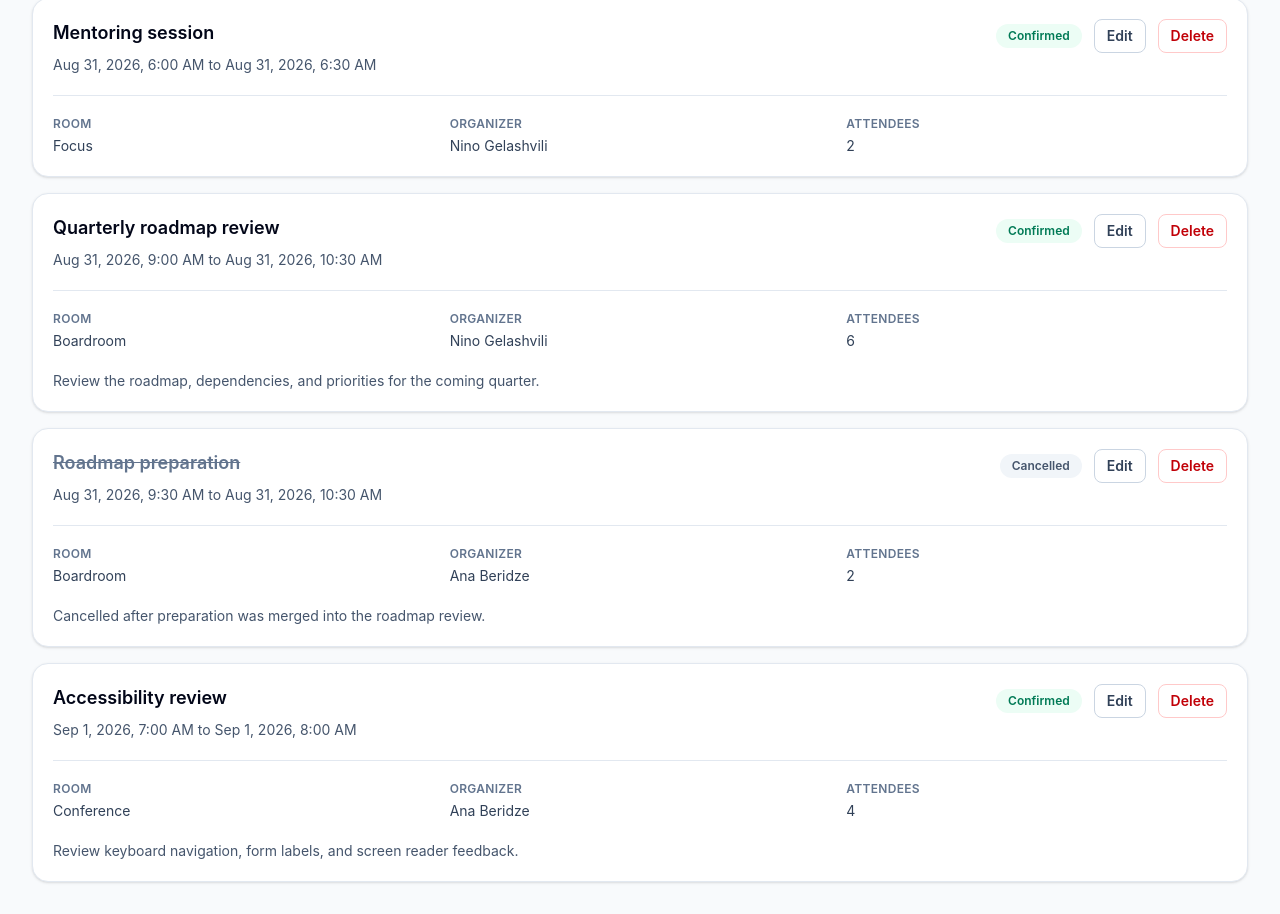
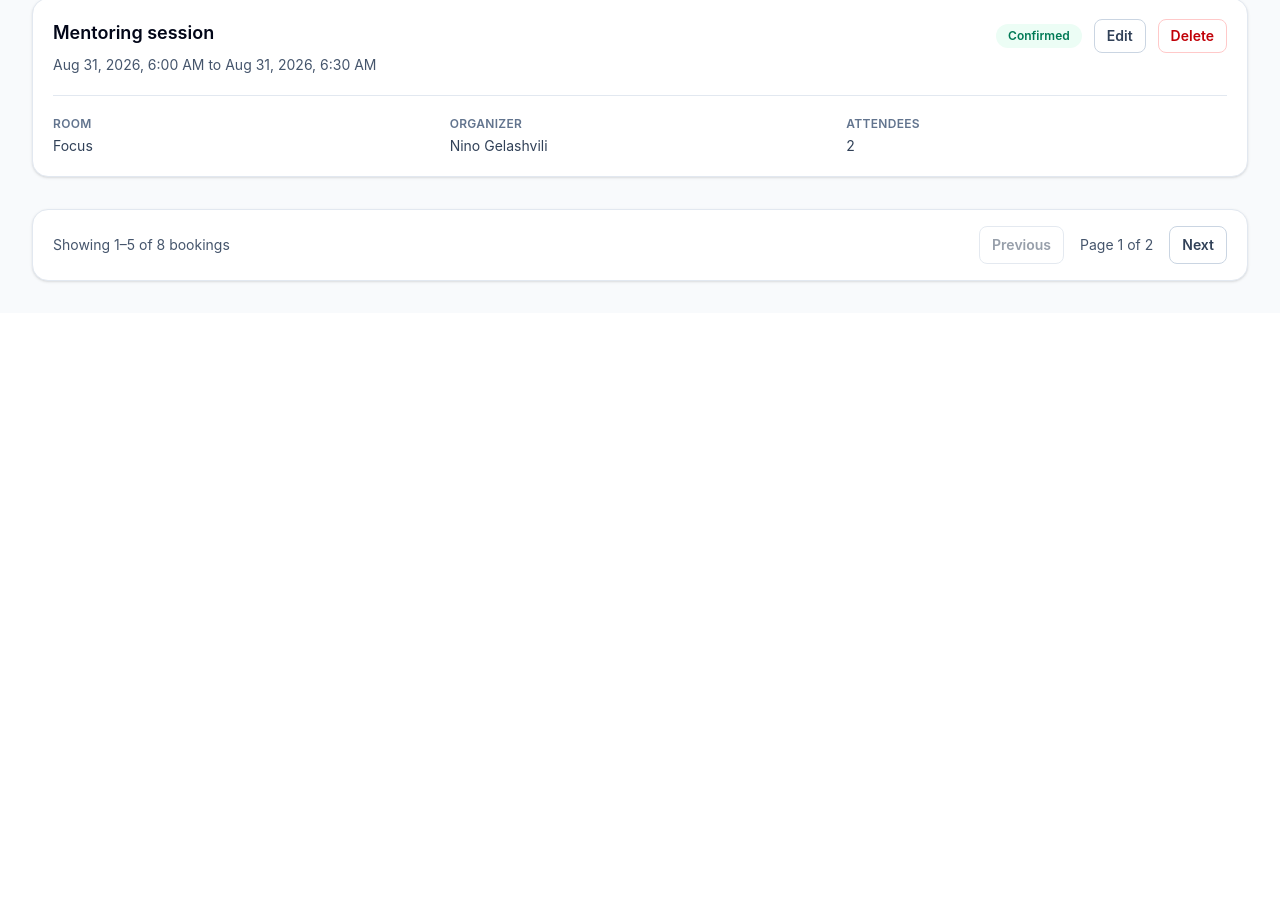
Before and after one commit to LashaGamgoneishvili/meeting-room-booking, a React (Vite) app: page /bookings in a window 1280 px wide. Shown: the part 1263-2177 px from the top of the page. After the commit the page ends 1576 px from the top, so only its background shows below. Built offline with nearby package versions, Linux system fonts and the light colour scheme.

Commit message:
Add booking list pagination

```diff
--- a/src/pages/BookingsPage.tsx
+++ b/src/pages/BookingsPage.tsx
@@ -9,6 +9,8 @@ const dateTimeFormatter = new Intl.DateTimeFormat(undefined, {
   dateStyle: "medium",
   timeStyle: "short",
 });
+
+const BOOKINGS_PER_PAGE = 5;
 
 function BookingsPage() {
   const { state, createBooking, updateBooking, deleteBooking } =
@@ -37,6 +39,11 @@ function BookingsPage() {
     statusParameter === "confirmed" || statusParameter === "cancelled"
       ? statusParameter
       : "";
+
+  const pageParameter = Number(searchParams.get("page"));
+
+  const requestedPage =
+    Number.isInteger(pageParameter) && pageParameter > 0 ? pageParameter : 1;
 
   const normalizedQuery = searchQuery.trim().toLowerCase();
 
@@ -70,6 +77,19 @@ function BookingsPage() {
         Date.parse(firstBooking.startAt) - Date.parse(secondBooking.startAt),
     );
 
+  const totalPages = Math.max(
+    1,
+    Math.ceil(filteredBookings.length / BOOKINGS_PER_PAGE),
+  );
+
+  const currentPage = Math.min(requestedPage, totalPages);
+  const firstBookingIndex = (currentPage - 1) * BOOKINGS_PER_PAGE;
+
+  const paginatedBookings = filteredBookings.slice(
+    firstBookingIndex,
+    firstBookingIndex + BOOKINGS_PER_PAGE,
+  );
+
   function updateFilter(name: "q" | "room" | "status", value: string): void {
     const nextParameters = new URLSearchParams(searchParams);
 
@@ -79,9 +99,23 @@ function BookingsPage() {
       nextParameters.set(name, value);
     }
 
+    nextParameters.delete("page");
+
     setSearchParams(nextParameters, {
       replace: true,
     });
+  }
+
+  function updatePage(page: number): void {
+    const nextParameters = new URLSearchParams(searchParams);
+
+    if (page <= 1) {
+      nextParameters.delete("page");
+    } else {
+      nextParameters.set("page", String(page));
+    }
+
+    setSearchParams(nextParameters);
   }
 
   function openCreateForm(): void {
@@ -241,9 +275,12 @@ function BookingsPage() {
           </p>
         </div>
       ) : (
+        <>
           <ul className="space-y-4">
-          {filteredBookings.map((booking) => {
-            const room = state.rooms.find((item) => item.id === booking.roomId);
+            {paginatedBookings.map((booking) => {
+              const room = state.rooms.find(
+                (item) => item.id === booking.roomId,
+              );
 
               const organizer = state.employees.find(
                 (employee) => employee.id === booking.organizerId,
@@ -345,6 +382,44 @@ function BookingsPage() {
               );
             })}
           </ul>
+          <nav
+            aria-label="Bookings pagination"
+            className="flex flex-col gap-3 rounded-2xl border border-slate-200 bg-white px-5 py-4 shadow-sm sm:flex-row sm:items-center sm:justify-between"
+          >
+            <p className="text-sm text-slate-600">
+              Showing {firstBookingIndex + 1}–
+              {Math.min(
+                firstBookingIndex + BOOKINGS_PER_PAGE,
+                filteredBookings.length,
+              )}{" "}
+              of {filteredBookings.length} bookings
+            </p>
+
+            <div className="flex items-center gap-2">
+              <button
+                type="button"
+                disabled={currentPage === 1}
+                onClick={() => updatePage(currentPage - 1)}
+                className="rounded-lg border border-slate-300 bg-white px-3 py-2 text-sm font-semibold text-slate-700 hover:bg-slate-50 disabled:cursor-not-allowed disabled:opacity-50"
+              >
+                Previous
+              </button>
+
+              <span className="px-2 text-sm text-slate-600">
+                Page {currentPage} of {totalPages}
+              </span>
+
+              <button
+                type="button"
+                disabled={currentPage === totalPages}
+                onClick={() => updatePage(currentPage + 1)}
+                className="rounded-lg border border-slate-300 bg-white px-3 py-2 text-sm font-semibold text-slate-700 hover:bg-slate-50 disabled:cursor-not-allowed disabled:opacity-50"
+              >
+                Next
+              </button>
+            </div>
+          </nav>
+        </>
       )}
     </section>
   );
```
Also changed, not shown: 1 other file (tests, documents, lock files or other folders). Lines whose indentation alone changed are shown as unchanged.
